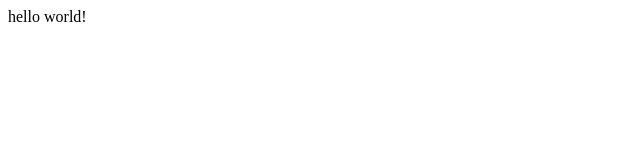
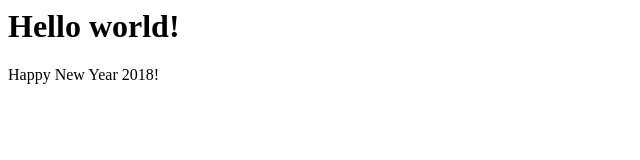
Before and after one commit to murplay/murplay.github.io, a plain HTML site: page index.html in a window 1280 px wide. Shown: the whole page, without its empty margins (0-640 px from the left). Drawn offline with Linux system fonts and the light colour scheme.

Commit message:
Обновлён index.html

```diff
--- a/index.html
+++ b/index.html
@@ -1,5 +1,6 @@
 <html>
   <body>
-    hello world!
+    <h1>Hello world!</h1>
+    Happy New Year 2018!
   </body>
 </html>
```
